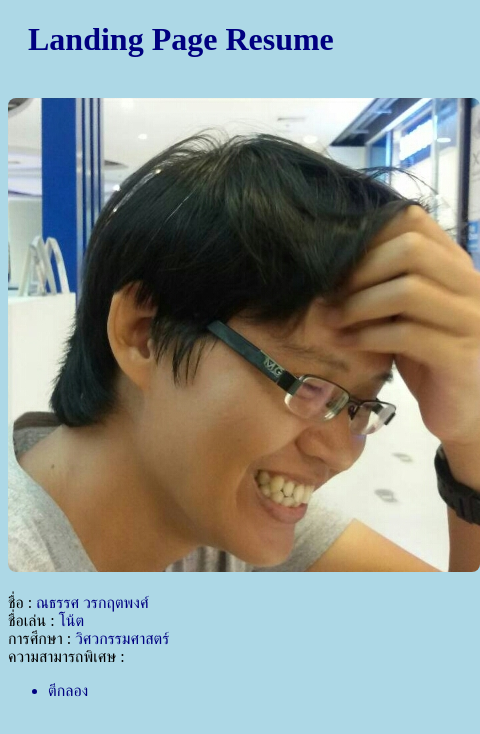
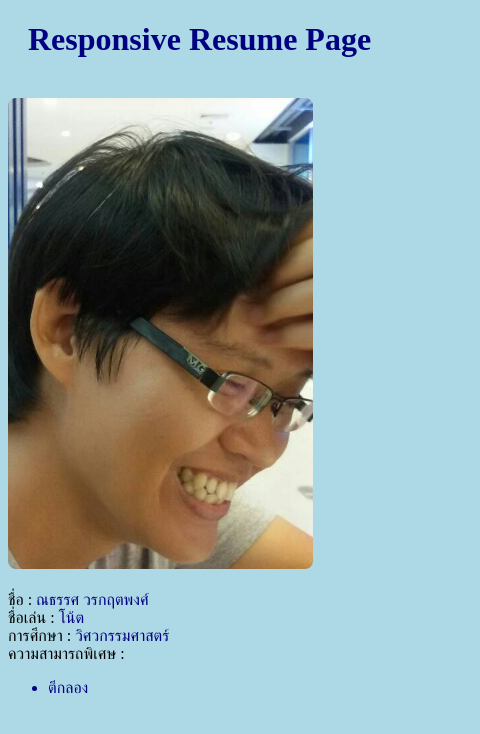
Before and after one commit to Nathat/testfinalproject, a plain HTML site: page index.html in a window 390 px wide. Shown: the whole page, 480 px wide, since content can reach past the window. Drawn offline with Linux system fonts and the light colour scheme.

Commit message:
responsive

```diff
--- a/index.html
+++ b/index.html
@@ -1,7 +1,6 @@
 <!DOCTYPE html>
 <html>
-
-<head>
+<meta name="viewport" content="width=device-width, initial-scale=1.0">
 <style>
     body {
         background-color: lightblue;
@@ -21,11 +20,11 @@
         border-radius: 8px;
     }
 </style>
-</head>
 
 <body>
-  <h1>Landing Page Resume</h1><br>
-  <img src="./img/me.png"><br><br>
+    <h1>Responsive Resume Page</h1><br>
+    <img src="./img/meresponsive.png" style="max-width:100%;height:auto;"><br><br>
+
     <font color="black">ชื่อ : </font>ณธรรศ วรกฤตพงศ์<br>
     <font color="black">ชื่อเล่น : </font>โน้ต<br>
     <font color="black">การศึกษา : </font>วิศวกรรมศาสตร์<br>
```
Lines whose indentation alone changed are shown as unchanged.
